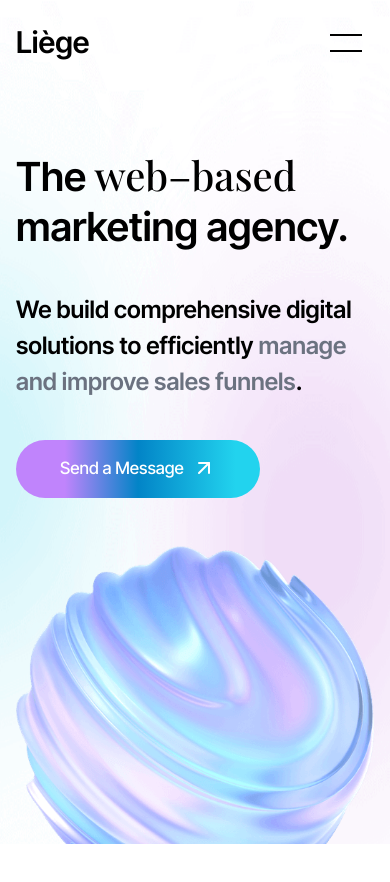
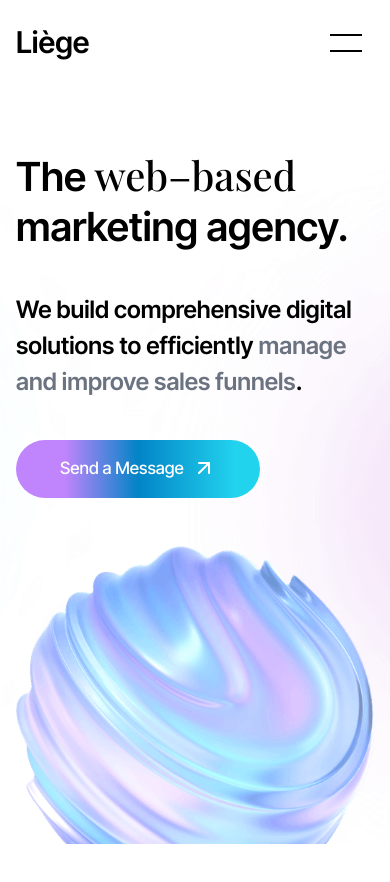
Before and after one commit to skupta12/Marketing-Agency, a Next.js app: page / in a window 390 px wide. Shown: the top 882 px of the page. Built offline with nearby package versions, Linux system fonts and the light colour scheme; a web font is replaced by a local one.

Commit message:
NavItem.tsx, CTA,tsx, Hero.tsx

```diff
--- a/src/components/NavItem.tsx
+++ b/src/components/NavItem.tsx
@@ -1,7 +1,7 @@
 "use client";
 
-import { useState } from "react";
-import { motion } from "framer-motion";
+import { useEffect, useState } from "react";
+import { AnimatePresence, motion } from "framer-motion";
 import { navItems } from "@/lib/placeholder-data";
 import Link from "next/link";
 
@@ -10,7 +10,7 @@ export function NavItem() {
   const [isOpen, setIsOpen] = useState<boolean>(false);
 
   const handleClick = () => {
-    setIsOpen((prev) => !prev);
+      setIsOpen((prev) => !prev)
   };
 
   return (
@@ -40,17 +40,21 @@ export function NavItem() {
       >
         <nav className="navbar">
           <ul>
+            <AnimatePresence>
               {isOpen &&
                 navItems.map(({ id, name, href, number, delay }) => (
                   <motion.div
                     key={id}
                     initial={{ opacity: 0 }}
-                  animate={{ opacity: isOpen ? 1 : 0 }}
+                    animate={{ opacity: 1 }}
                     transition={{ duration: 0.7, ease: "backIn", delay: delay }}
+                    exit={{
+                      opacity: 0,
+                      transition: { duration: 0.7, ease: "backOut" },
+                    }}
                   >
                     <div className="flex gap-x-3 justify-center leading-tight relative">
-                    <span className="flex flex-col justify-center items-center
-                    border-2 border-black rounded-full p-1 w-[40px] h-[40px]">
+                      <span className="flex flex-col justify-center items-center border-2 border-black rounded-full p-1 w-[40px] h-[40px]">
                         {number}
                       </span>
                       <li className="overflow-hidden">
@@ -71,6 +75,7 @@ export function NavItem() {
                     </div>
                   </motion.div>
                 ))}
+            </AnimatePresence>
           </ul>
         </nav>
       </div>
--- a/src/sections/CTA.tsx
+++ b/src/sections/CTA.tsx
@@ -38,7 +38,7 @@ const CTA = () => {
                   focus:outline-none focus:border-sky-500"
                   type="text"
                 />
-                  <button className="font-medium sm:text-[18px] text-white rounded-full absolute right-1 top-1 bottom-1 flex flex-col
+                  <button aria-label="submit button" className="font-medium sm:text-[18px] text-white rounded-full absolute right-1 top-1 bottom-1 flex flex-col
                 justify-center px-6 bg-black" type="submit">
                     <ArrowRight className="text-white w-[20px] h-[20px]" />
                   </button>
--- a/src/sections/Hero.tsx
+++ b/src/sections/Hero.tsx
@@ -11,16 +11,16 @@ const Hero = () => {
     <section className="lg:pb-[150px] pb-16 overflow-hidden relative">
       <Gradient
         fill
-        className="sm:block hidden"
+        className="object-cover"
         src="/gradient.png"
         isPriority
         />
-      <Gradient
+      {/* <Gradient
         fill
-        className="sm:hidden block"
+        className="sm:hidden block object-cover"
         src="/gradient-mobile.png"
         isPriority
-      />
+      /> */}
       <MaxWidthWrapper>
         <div className="sm:mt-[200px] mt-[150px] relative">
           <div className="grid grid-cols-12 gap-y-12 lg:gap-y-7 gap-x-5 lg:place-items-center">
@@ -58,9 +58,9 @@ const Hero = () => {
             <div className="lg:col-span-5 col-span-12">
               <OSTransition scale={0.6} delay={0.3}>
               <Image
-                width={665}
-                height={653}
-                quality={100}
+                width={488}
+                height={489}
+                quality={95}
                 priority
                 src={HeroImage}
                 alt="hero image"
```
Lines whose indentation alone changed are shown as unchanged.
